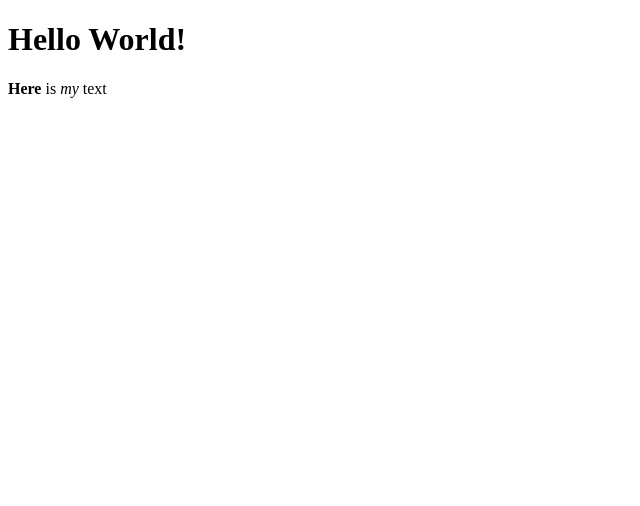
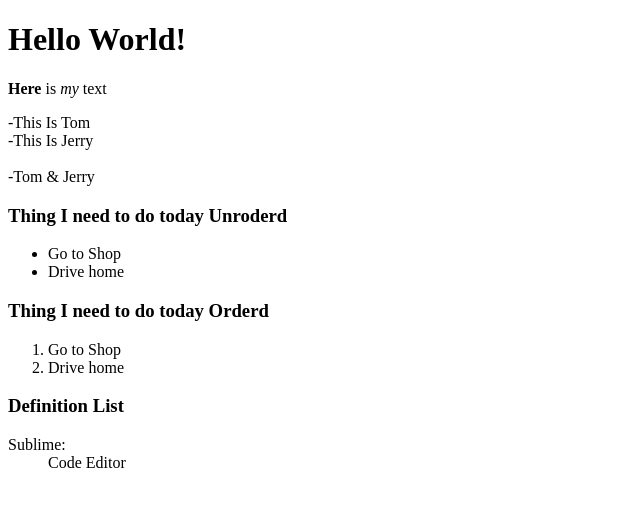
Before and after one commit to Jahid-Iqbal/HTML-CSS, a plain HTML site: page index.html in a window 1280 px wide. Shown: the whole page, without its empty margins (0-640 px from the left). Drawn offline with Linux system fonts and the light colour scheme.

Commit message:
ul\ol\dl

```diff
--- a/index.html
+++ b/index.html
@@ -8,6 +8,42 @@
 
 	<h1>Hello World!</h1>
 	<p><strong>Here</strong> is <em>my</em> text</p>
+	<!-- strong makes bold and em makes italic -->
+
+	-This Is Tom <br>
+	-This Is Jerry<br> <br>
+	-Tom & Jerry
+	<!-- <br> breaking the line. -->
+
+	<h3>Thing I need to do today Unroderd</h3>
+
+	<!-- Making List -->
+	<ul>
+		<li>Go to Shop</li>
+		<li>Drive home</li>
+	</ul>
+
+	<!-- ul= Unorderd List|| li=List -->
+
+	<h3>Thing I need to do today Orderd</h3>
+
+	<!-- Making List -->
+	<ol>
+		<li>Go to Shop</li>
+		<li>Drive home</li>
+	</ol>
+
+	<!-- ol= Orderd List|| li=List -->
+
+	<h3>Definition List</h3>
+
+	<!-- Making List -->
+	<dl>
+		<dt>Sublime:</dt>
+		<dd>Code Editor</dd>
+	</dl>
+
+	<!-- dl= Definition List|| dt=Definition term|| dd=Definition Details -->
 
 </body>
 </html>
```
